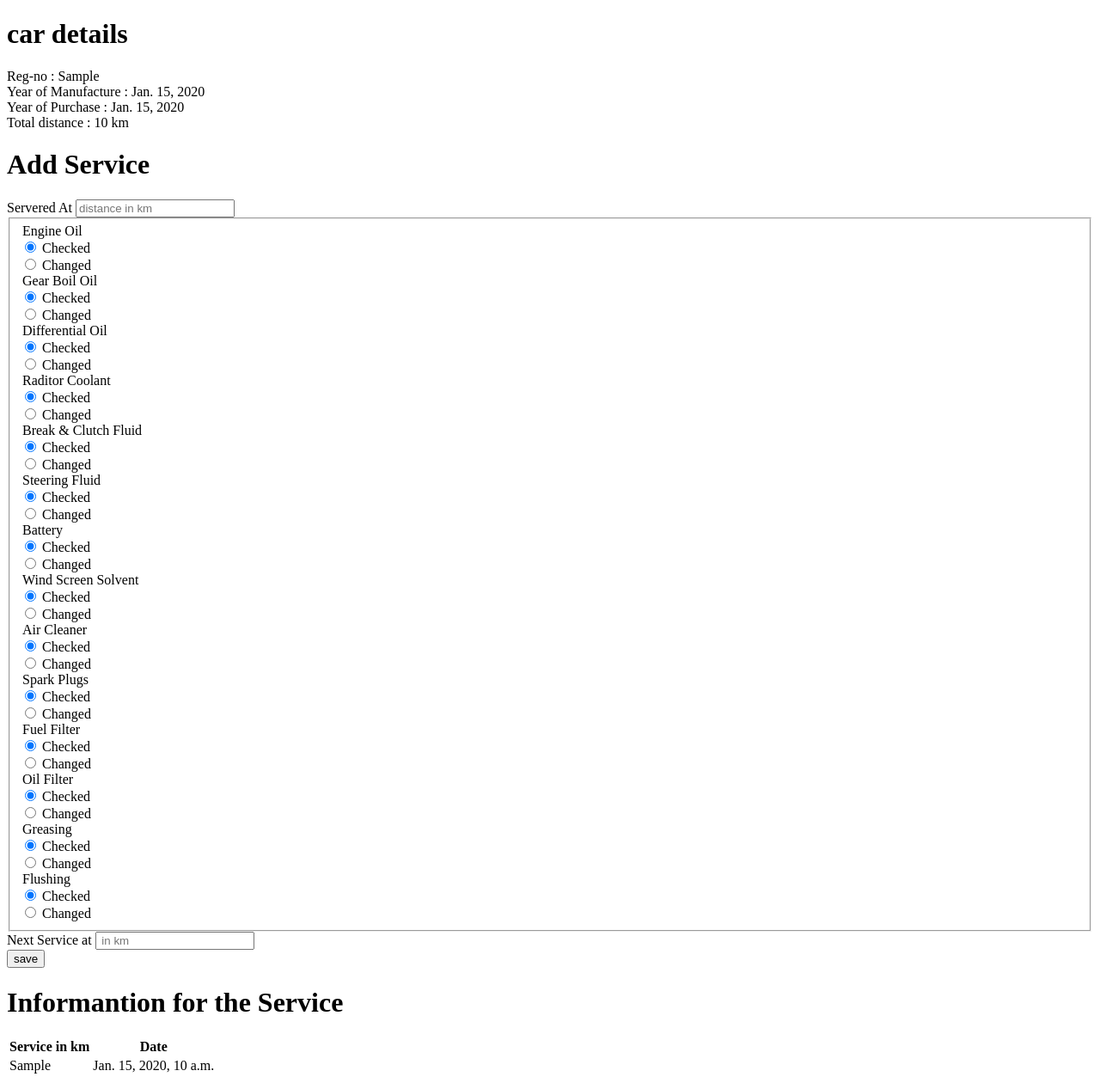
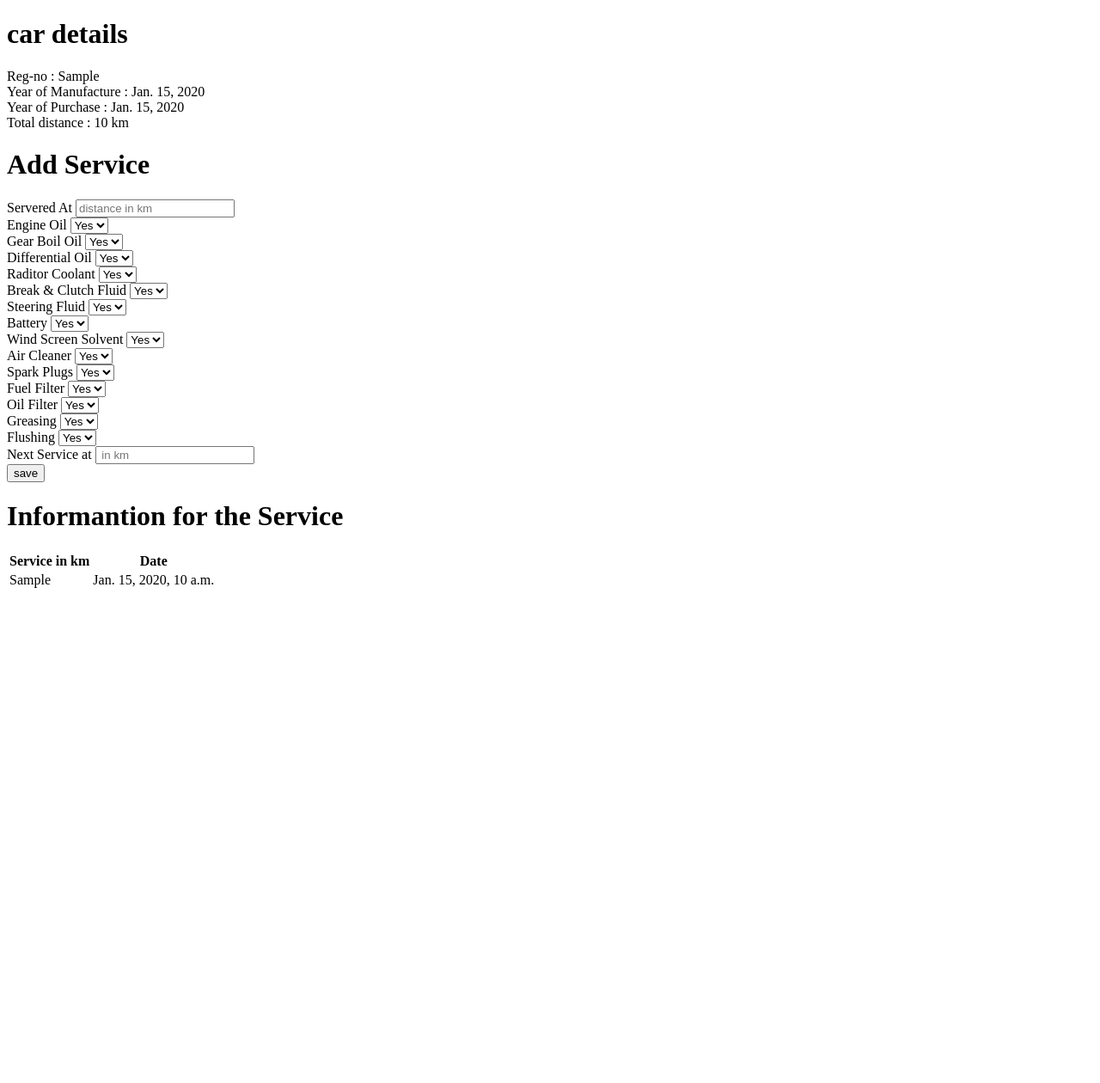
Before and after one commit to Mutegeki/mysite, a Django app: a page that uses my_site/mycar/templates/car/showcar.html in a window 1280 px wide. Shown: the whole page at 86% size. After the commit the page ends 684 px from the top, so only its background shows below. Run offline with Django 3.2, Linux system fonts and the light colour scheme; tables that the repository leaves empty hold one stand-in row (values such as "Sample post").

Commit message:
made un updates in showcar template

```diff
--- a/my_site/mycar/templates/car/showcar.html
+++ b/my_site/mycar/templates/car/showcar.html
@@ -27,192 +27,104 @@
 			<label for="formGroupExampleInput2">Servered At</label>
 			<input type="text" class="form-control" name="distance" id="formGroupExampleInput2" placeholder="distance in km">
 		</div>
-
-		<fieldset class="form-group">
-			<div class="row">
-				<legend class="col-form-label col-sm-2 pt-0">Engine Oil</legend>
-				<div class="col-sm-10">
-					<div class="form-check">
-						<input class="form-check-input" type="radio" name="engine" id="gridRadios1" value="option1" checked>
-						<label class="form-check-label" for="gridRadios1">Checked</label>
+		<div class="form-group">
+			<label for="exampleFormControlSelect1">Engine Oil</label>
+			<select class="form-control" name="engine" id="exampleFormControlSelect1">
+				<option>Yes</option>
+				<option>No</option>
+			</select>
 		</div>
-					<div class="form-check">
-						<input class="form-check-input" type="radio" name="engine" id="gridRadios2" value="option2">
-						<label class="form-check-label" for="gridRadios2">Changed</label>
+		<div class="form-group">
+			<label for="exampleFormControlSelect1">Gear Boil Oil</label>
+			<select class="form-control" name="gear" id="exampleFormControlSelect1">
+				<option>Yes</option>
+				<option>No</option>
+			</select>
 		</div>
+		<div class="form-group">
+			<label for="exampleFormControlSelect1">Differential Oil</label>
+			<select class="form-control" name="diff" id="exampleFormControlSelect1">
+				<option>Yes</option>
+				<option>No</option>
+			</select>
 		</div>
+		<div class="form-group">
+			<label for="exampleFormControlSelect1">Raditor Coolant</label>
+			<select class="form-control" name="raditor" id="exampleFormControlSelect1">
+				<option>Yes</option>
+				<option>No</option>
+			</select>
 		</div>
-			<div class="row">
-				<legend class="col-form-label col-sm-2 pt-0">Gear Boil Oil</legend>
-				<div class="col-sm-10">
-					<div class="form-check">
-						<input class="form-check-input" type="radio" name="gear" id="gridRadios1" value="option1" checked>
-						<label class="form-check-label" for="gridRadios1">Checked</label>
+		<div class="form-group">
+			<label for="exampleFormControlSelect1">Break & Clutch Fluid</label>
+			<select class="form-control" name="breaks" id="exampleFormControlSelect1">
+				<option>Yes</option>
+				<option>No</option>
+			</select>
 		</div>
-					<div class="form-check">
-						<input class="form-check-input" type="radio" name="gear" id="gridRadios2" value="option2">
-						<label class="form-check-label" for="gridRadios2">Changed</label>
+		<div class="form-group">
+			<label for="exampleFormControlSelect1">Steering Fluid</label>
+			<select class="form-control" name="steering" id="exampleFormControlSelect1">
+				<option>Yes</option>
+				<option>No</option>
+			</select>
 		</div>
+		<div class="form-group">
+			<label for="exampleFormControlSelect1">Battery</label>
+			<select class="form-control" name="battery" id="exampleFormControlSelect1">
+				<option>Yes</option>
+				<option>No</option>
+			</select>
 		</div>
+		<div class="form-group">
+			<label for="exampleFormControlSelect1">Wind Screen Solvent</label>
+			<select class="form-control" name="wind" id="exampleFormControlSelect1">
+				<option>Yes</option>
+				<option>No</option>
+			</select>
 		</div>
-			<div class="row">
-				<legend class="col-form-label col-sm-2 pt-0">Differential Oil</legend>
-				<div class="col-sm-10">
-					<div class="form-check">
-						<input class="form-check-input" type="radio" name="diff" id="gridRadios1" value="option1" checked>
-						<label class="form-check-label" for="gridRadios1">Checked</label>
+		<div class="form-group">
+			<label for="exampleFormControlSelect1">Air Cleaner</label>
+			<select class="form-control" name="air" id="exampleFormControlSelect1">
+				<option>Yes</option>
+				<option>No</option>
+			</select>
 		</div>
-					<div class="form-check">
-						<input class="form-check-input" type="radio" name="diff" id="gridRadios2" value="option2">
-						<label class="form-check-label" for="gridRadios2">Changed</label>
+		<div class="form-group">
+			<label for="exampleFormControlSelect1">Spark Plugs</label>
+			<select class="form-control" name="spark" id="exampleFormControlSelect1">
+				<option>Yes</option>
+				<option>No</option>
+			</select>
 		</div>
+		<div class="form-group">
+			<label for="exampleFormControlSelect1">Fuel Filter</label>
+			<select class="form-control" name="fuel" id="exampleFormControlSelect1">
+				<option>Yes</option>
+				<option>No</option>
+			</select>
 		</div>
+		<div class="form-group">
+			<label for="exampleFormControlSelect1">Oil Filter</label>
+			<select class="form-control" name="oil" id="exampleFormControlSelect1">
+				<option>Yes</option>
+				<option>No</option>
+			</select>
 		</div>
-			<div class="row">
-				<legend class="col-form-label col-sm-2 pt-0">Raditor Coolant</legend>
-				<div class="col-sm-10">
-					<div class="form-check">
-						<input class="form-check-input" type="radio" name="raditor" id="gridRadios1" value="option1" checked>
-						<label class="form-check-label" for="gridRadios1">Checked</label>
+		<div class="form-group">
+			<label for="exampleFormControlSelect1">Greasing</label>
+			<select class="form-control" name="greasing" id="exampleFormControlSelect1">
+				<option>Yes</option>
+				<option>No</option>
+			</select>
 		</div>
-					<div class="form-check">
-						<input class="form-check-input" type="radio" name="raditor" id="gridRadios2" value="option2">
-						<label class="form-check-label" for="gridRadios2">Changed</label>
+		<div class="form-group">
+			<label for="exampleFormControlSelect1">Flushing</label>
+			<select class="form-control" name="flush" id="exampleFormControlSelect1">
+				<option>Yes</option>
+				<option>No</option>
+			</select>
 		</div>
-				</div>
-			</div>
-			<div class="row">
-				<legend class="col-form-label col-sm-2 pt-0">Break & Clutch Fluid</legend>
-				<div class="col-sm-10">
-					<div class="form-check">
-						<input class="form-check-input" type="radio" name="breaks" id="gridRadios1" value="option1" checked>
-						<label class="form-check-label" for="gridRadios1">Checked</label>
-					</div>
-					<div class="form-check">
-						<input class="form-check-input" type="radio" name="breaks" id="gridRadios2" value="option2">
-						<label class="form-check-label" for="gridRadios2">Changed</label>
-					</div>
-				</div>
-			</div>
-			<div class="row">
-				<legend class="col-form-label col-sm-2 pt-0">Steering Fluid</legend>
-				<div class="col-sm-10">
-					<div class="form-check">
-						<input class="form-check-input" type="radio" name="steering" id="gridRadios1" value="option1" checked>
-						<label class="form-check-label" for="gridRadios1">Checked</label>
-					</div>
-					<div class="form-check">
-						<input class="form-check-input" type="radio" name="steering" id="gridRadios2" value="option2">
-						<label class="form-check-label" for="gridRadios2">Changed</label>
-					</div>
-				</div>
-			</div>
-			<div class="row">
-				<legend class="col-form-label col-sm-2 pt-0">Battery</legend>
-				<div class="col-sm-10">
-					<div class="form-check">
-						<input class="form-check-input" type="radio" name="battery" id="gridRadios1" value="option1" checked>
-						<label class="form-check-label" for="gridRadios1">Checked</label>
-					</div>
-					<div class="form-check">
-						<input class="form-check-input" type="radio" name="battery" id="gridRadios2" value="option2">
-						<label class="form-check-label" for="gridRadios2">Changed</label>
-					</div>
-				</div>
-			</div>
-			<div class="row">
-				<legend class="col-form-label col-sm-2 pt-0">Wind Screen Solvent</legend>
-				<div class="col-sm-10">
-					<div class="form-check">
-						<input class="form-check-input" type="radio" name="wind" id="gridRadios1" value="option1" checked>
-						<label class="form-check-label" for="gridRadios1">Checked</label>
-					</div>
-					<div class="form-check">
-						<input class="form-check-input" type="radio" name="wind" id="gridRadios2" value="option2">
-						<label class="form-check-label" for="gridRadios2">Changed</label>
-					</div>
-				</div>
-			</div>
-			<div class="row">
-				<legend class="col-form-label col-sm-2 pt-0">Air Cleaner</legend>
-				<div class="col-sm-10">
-					<div class="form-check">
-						<input class="form-check-input" type="radio" name="air" id="gridRadios1" value="option1" checked>
-						<label class="form-check-label" for="gridRadios1">Checked</label>
-					</div>
-					<div class="form-check">
-						<input class="form-check-input" type="radio" name="air" id="gridRadios2" value="option2">
-						<label class="form-check-label" for="gridRadios2">Changed</label>
-					</div>
-				</div>
-			</div>
-			<div class="row">
-				<legend class="col-form-label col-sm-2 pt-0">Spark Plugs</legend>
-				<div class="col-sm-10">
-					<div class="form-check">
-						<input class="form-check-input" type="radio" name="spark" id="gridRadios1" value="option1" checked>
-						<label class="form-check-label" for="gridRadios1">Checked</label>
-					</div>
-					<div class="form-check">
-						<input class="form-check-input" type="radio" name="spark" id="gridRadios2" value="option2">
-						<label class="form-check-label" for="gridRadios2">Changed</label>
-					</div>
-				</div>
-			</div>
-			<div class="row">
-				<legend class="col-form-label col-sm-2 pt-0">Fuel Filter</legend>
-				<div class="col-sm-10">
-					<div class="form-check">
-						<input class="form-check-input" type="radio" name="fuel" id="gridRadios1" value="option1" checked>
-						<label class="form-check-label" for="gridRadios1">Checked</label>
-					</div>
-					<div class="form-check">
-						<input class="form-check-input" type="radio" name="fuel" id="gridRadios2" value="option2">
-						<label class="form-check-label" for="gridRadios2">Changed</label>
-					</div>
-				</div>
-			</div>
-			<div class="row">
-				<legend class="col-form-label col-sm-2 pt-0">Oil Filter</legend>
-				<div class="col-sm-10">
-					<div class="form-check">
-						<input class="form-check-input" type="radio" name="oil" id="gridRadios1" value="option1" checked>
-						<label class="form-check-label" for="gridRadios1">Checked</label>
-					</div>
-					<div class="form-check">
-						<input class="form-check-input" type="radio" name="oil" id="gridRadios2" value="option2">
-						<label class="form-check-label" for="gridRadios2">Changed</label>
-					</div>
-				</div>
-			</div>
-			<div class="row">
-				<legend class="col-form-label col-sm-2 pt-0">Greasing</legend>
-				<div class="col-sm-10">
-					<div class="form-check">
-						<input class="form-check-input" type="radio" name="greasing" id="gridRadios1" value="option1" checked>
-						<label class="form-check-label" for="gridRadios1">Checked</label>
-					</div>
-					<div class="form-check">
-						<input class="form-check-input" type="radio" name="greasing" id="gridRadios2" value="option2">
-						<label class="form-check-label" for="gridRadios2">Changed</label>
-					</div>
-				</div>
-			</div>
-			<div class="row">
-				<legend class="col-form-label col-sm-2 pt-0">Flushing</legend>
-				<div class="col-sm-10">
-					<div class="form-check">
-						<input class="form-check-input" type="radio" name="flush" id="gridRadios1" value="option1" checked>
-						<label class="form-check-label" for="gridRadios1">Checked</label>
-					</div>
-					<div class="form-check">
-						<input class="form-check-input" type="radio" name="flush" id="gridRadios2" value="option2">
-						<label class="form-check-label" for="gridRadios2">Changed</label>
-					</div>
-				</div>
-			</div>
-		</fieldset>
-
 		<div class="form-group">
 			<label for="formGroupExampleInput2">Next Service at</label>
 			<input type="text" class="form-control" name="next" id="formGroupExampleInput2" placeholder=" in km">
```
Lines whose indentation alone changed are shown as unchanged.
